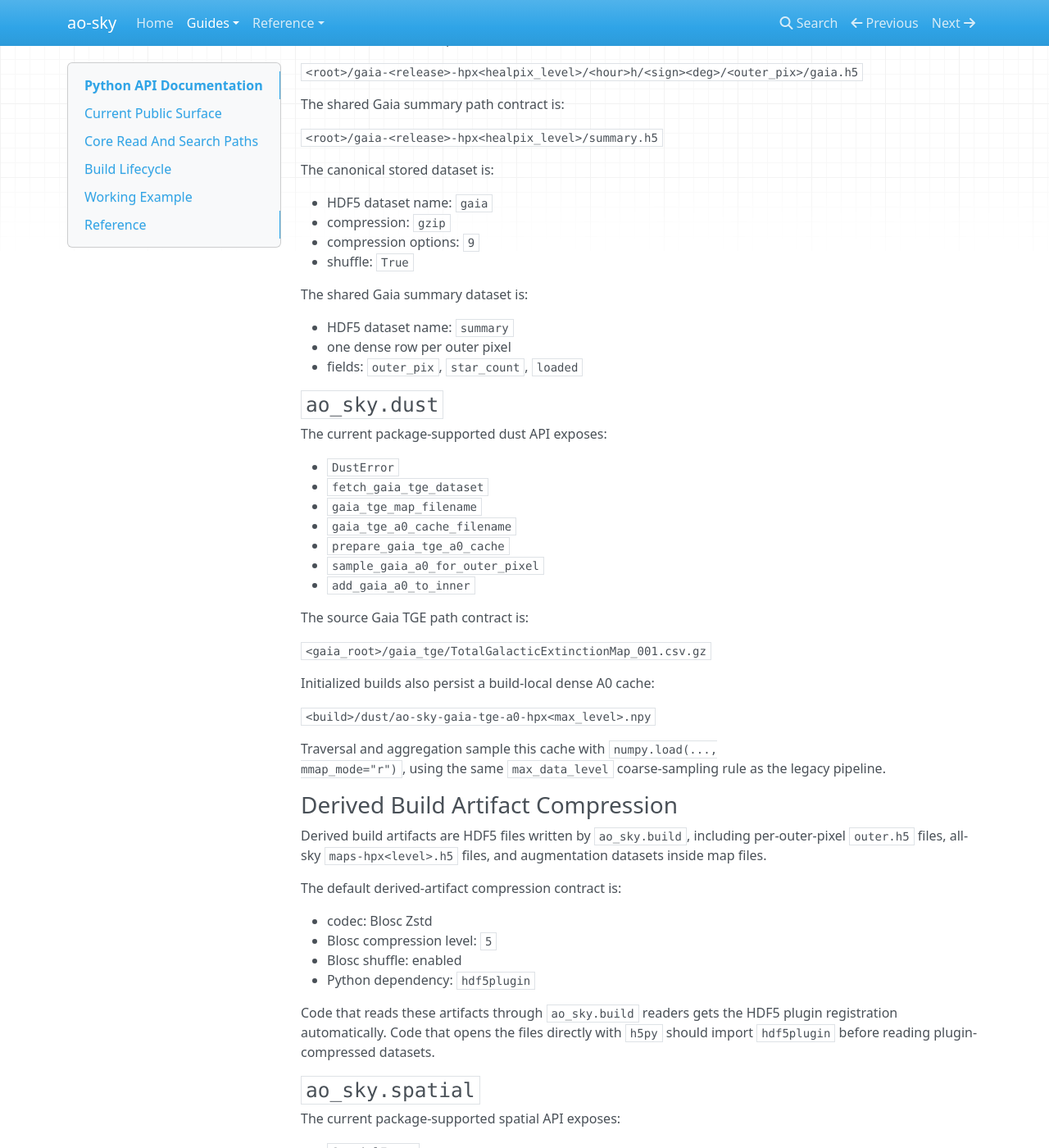
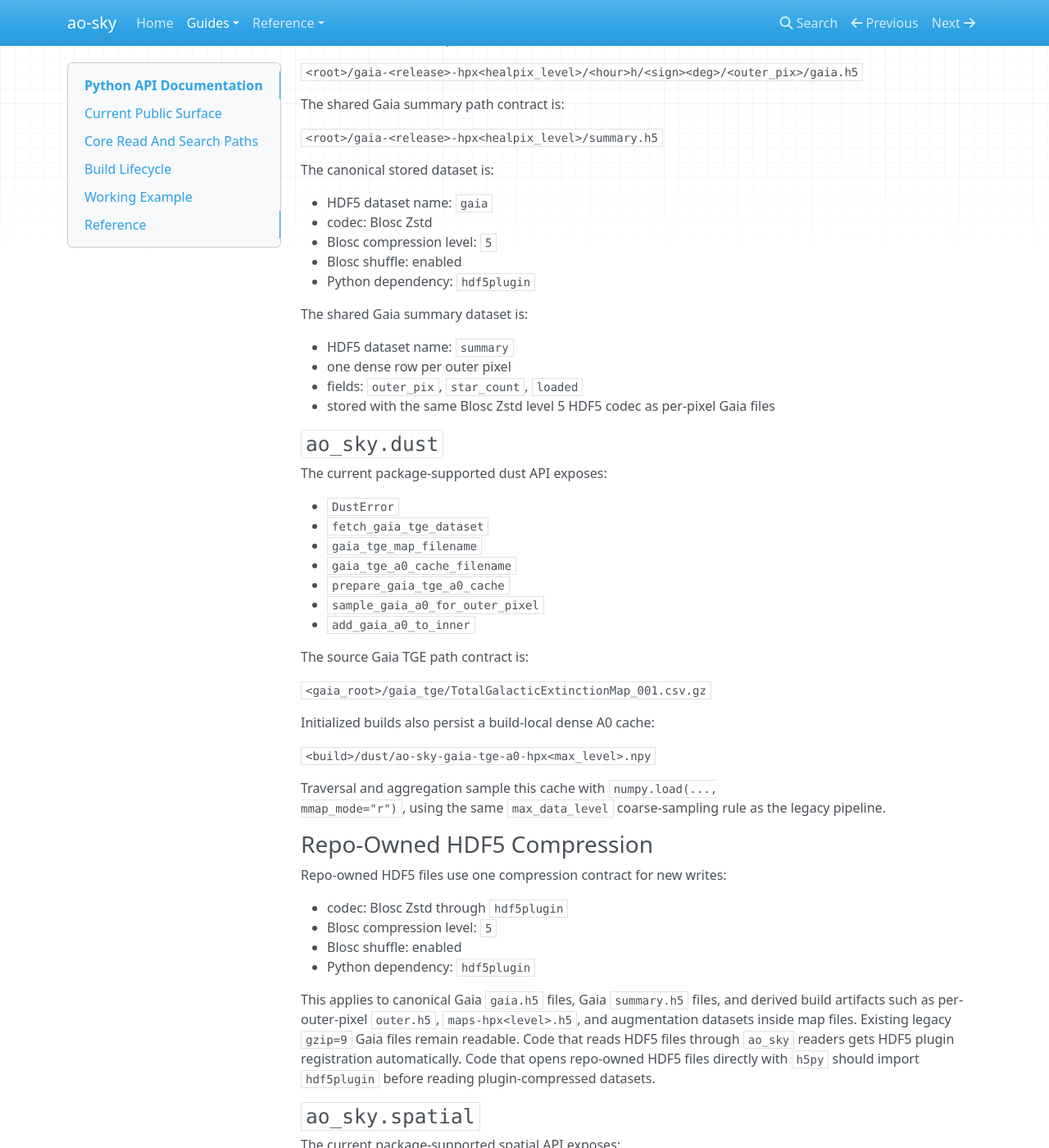
Before and after one commit to nvnunes/ao-sky, an MkDocs documentation site: the page built from docs/api.md, in a window 1280 px wide and 1400 px high, scrolled down 1211 px. Shown: the whole window at 82% size. Built offline with MkDocs 1.6.1, drawn with Linux system fonts in a browser that asks for light colours; nearby versions of some CDN libraries; some of the changed text lies outside the part shown.

Commit message:
Use the same HDF5 compression for all artifacts

```diff
--- a/docs/api.md
+++ b/docs/api.md
@@ -32,9 +32,9 @@ The current package-supported Gaia API exposes:
 - `GAIA_SUMMARY_DTYPE`
 - `GAIA_SUMMARY_FILENAME`
 - `GaiaTableCacheStats`
-- `HDF5_COMPRESSION`
-- `HDF5_COMPRESSION_OPTS`
-- `HDF5_SHUFFLE`
+- `HDF5_COMPRESSION` (`"blosc-zstd"`)
+- `HDF5_COMPRESSION_OPTS` (`5`)
+- `HDF5_SHUFFLE` (`True`)
 
 The canonical raw Gaia schema is:
 
@@ -61,15 +61,17 @@ The shared Gaia summary path contract is:
 The canonical stored dataset is:
 
 - HDF5 dataset name: `gaia`
-- compression: `gzip`
-- compression options: `9`
-- shuffle: `True`
+- codec: Blosc Zstd
+- Blosc compression level: `5`
+- Blosc shuffle: enabled
+- Python dependency: `hdf5plugin`
 
 The shared Gaia summary dataset is:
 
 - HDF5 dataset name: `summary`
 - one dense row per outer pixel
 - fields: `outer_pix`, `star_count`, `loaded`
+- stored with the same Blosc Zstd level 5 HDF5 codec as per-pixel Gaia files
 
 ### `ao_sky.dust`
 
@@ -95,22 +97,22 @@ Traversal and aggregation sample this cache with `numpy.load(...,
 mmap_mode="r")`, using the same `max_data_level` coarse-sampling rule as the
 legacy pipeline.
 
-### Derived Build Artifact Compression
+### Repo-Owned HDF5 Compression
 
-Derived build artifacts are HDF5 files written by `ao_sky.build`, including
-per-outer-pixel `outer.h5` files, all-sky `maps-hpx<level>.h5` files, and
-augmentation datasets inside map files.
+Repo-owned HDF5 files use one compression contract for new writes:
 
-The default derived-artifact compression contract is:
-
-- codec: Blosc Zstd
+- codec: Blosc Zstd through `hdf5plugin`
 - Blosc compression level: `5`
 - Blosc shuffle: enabled
 - Python dependency: `hdf5plugin`
 
-Code that reads these artifacts through `ao_sky.build` readers gets the HDF5
-plugin registration automatically. Code that opens the files directly with
-`h5py` should import `hdf5plugin` before reading plugin-compressed datasets.
+This applies to canonical Gaia `gaia.h5` files, Gaia `summary.h5` files, and
+derived build artifacts such as per-outer-pixel `outer.h5`,
+`maps-hpx<level>.h5`, and augmentation datasets inside map files. Existing
+legacy `gzip=9` Gaia files remain readable. Code that reads HDF5 files through
+`ao_sky` readers gets HDF5 plugin registration automatically. Code that opens
+repo-owned HDF5 files directly with `h5py` should import `hdf5plugin` before
+reading plugin-compressed datasets.
 
 ### `ao_sky.spatial`
 
```
Also changed, not shown: docs/architecture.md (+5 -4 lines), docs/development.md (+5 -5 lines), docs/testing.md (+2 -1 lines), 7 other files.
